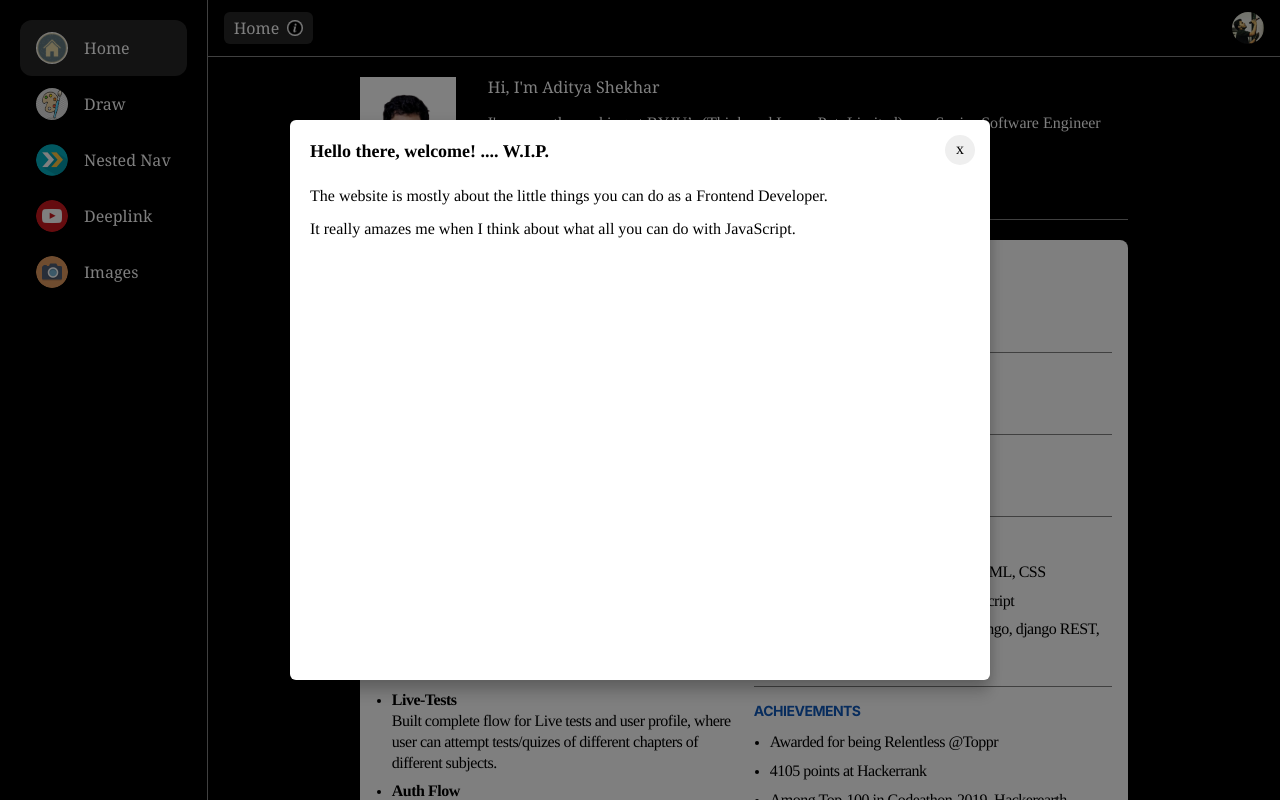
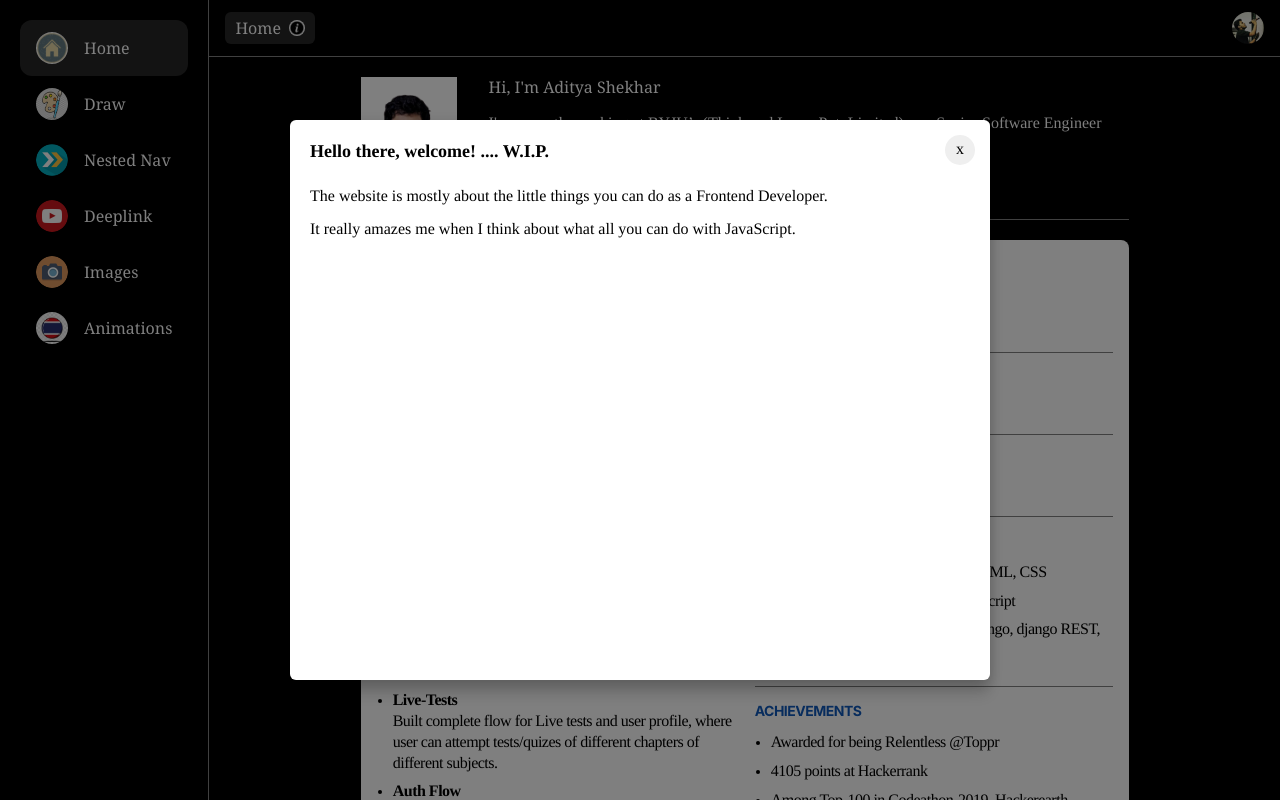
Before and after one commit to shekharaditya7/my-app, a React (Create React App) app: page / in a window 1280 px wide. Shown: the top 800 px of the page. Built offline with nearby package versions, Linux system fonts and the light colour scheme.

Commit message:
added animations tab

```diff
--- a/src/App.js
+++ b/src/App.js
@@ -9,6 +9,7 @@ import YTDeepLink from "./components/YTDeeplink";
 import ImageHome from "./components/Images";
 import NestedNav from "./components/NestedNav";
 import UserDeeplink from "./components/YTDeeplink/UserDeeplink";
+import Animations from "./components/Animations";
 
 function App() {
   return (
@@ -21,6 +22,7 @@ function App() {
           <Route path={pages.USER_DEEPLINK} element={<UserDeeplink />} />
           <Route path={pages.IMAGE_OPERATIONS} element={<ImageHome />} />
           <Route path={pages.NESTED_NAV} element={<NestedNav />} />
+          <Route path={pages.ANIMATIONS} element={<Animations />} />
         </Routes>
       </Layout>
     </BrowserRouter>
--- /dev/null
+++ b/src/components/Animations/index.js
@@ -0,0 +1,5 @@
+import styles from "./index.module.scss";
+
+export default function Animations() {
+  return <div className={styles.wrapper}>Animations</div>;
+}
--- /dev/null
+++ b/src/components/Animations/index.module.scss
@@ -0,0 +1,4 @@
+.wrapper {
+  display: flex;
+  flex-direction: column;
+}
--- a/src/components/App/sidebar.constants.js
+++ b/src/components/App/sidebar.constants.js
@@ -30,6 +30,12 @@ const NAV_ITEMS = [
     logoSrc: "/images/sidebar/ImageIcon.png",
     alt: "images",
   },
+  {
+    label: "Animations",
+    url: pages.ANIMATIONS,
+    logoSrc: '/images/sidebar/AnimateIcon.jpeg',
+    alt: 'animate'
+  }
 ];
 
 export default NAV_ITEMS;
--- a/src/pages.js
+++ b/src/pages.js
@@ -4,6 +4,7 @@ const DEEPLINK = "/deeplink/:videoId/";
 const NESTED_NAV = "/nested-nav/";
 const IMAGE_OPERATIONS = "/image-opeations/";
 const USER_DEEPLINK = "/user-deeplink/";
+const ANIMATIONS = '/animations/';
 
 const pages = {
   HOME,
@@ -12,6 +13,7 @@ const pages = {
   NESTED_NAV,
   IMAGE_OPERATIONS,
   USER_DEEPLINK,
+  ANIMATIONS,
 };
 
 export default pages;
```
Also changed, not shown: public/images/sidebar/AnimateIcon.jpeg (added).
